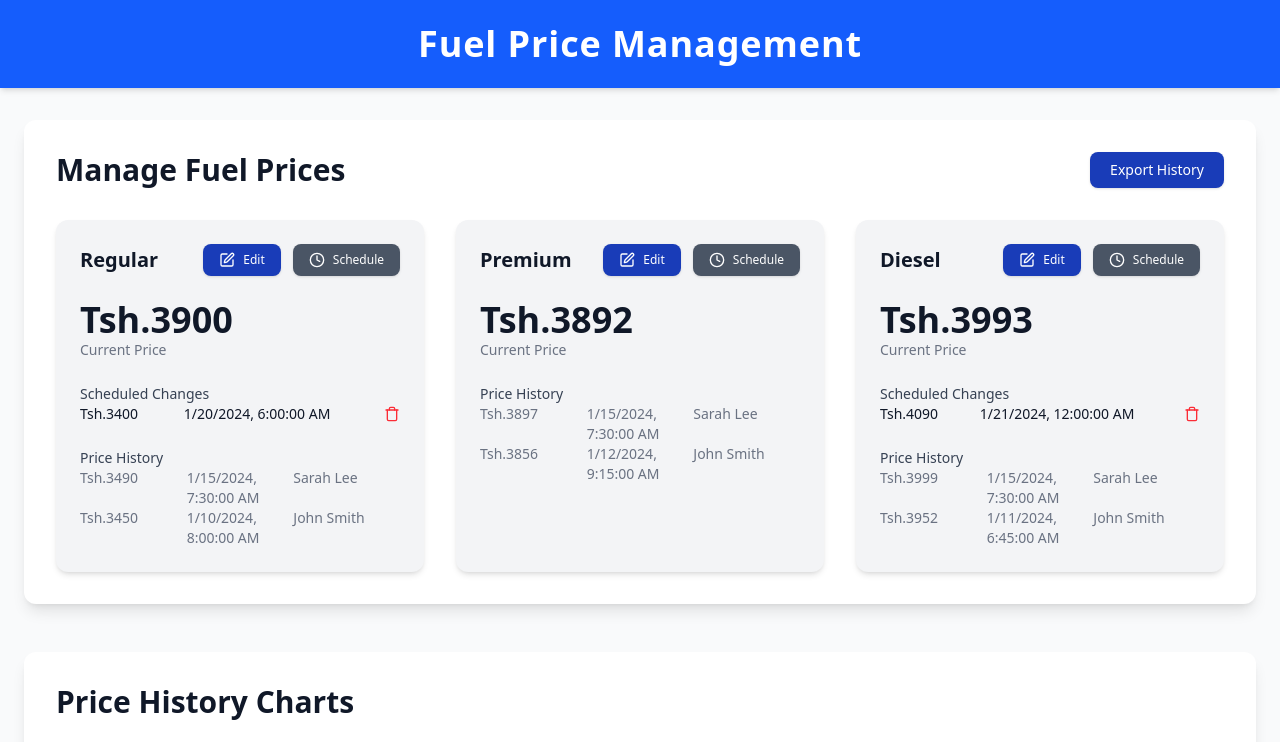
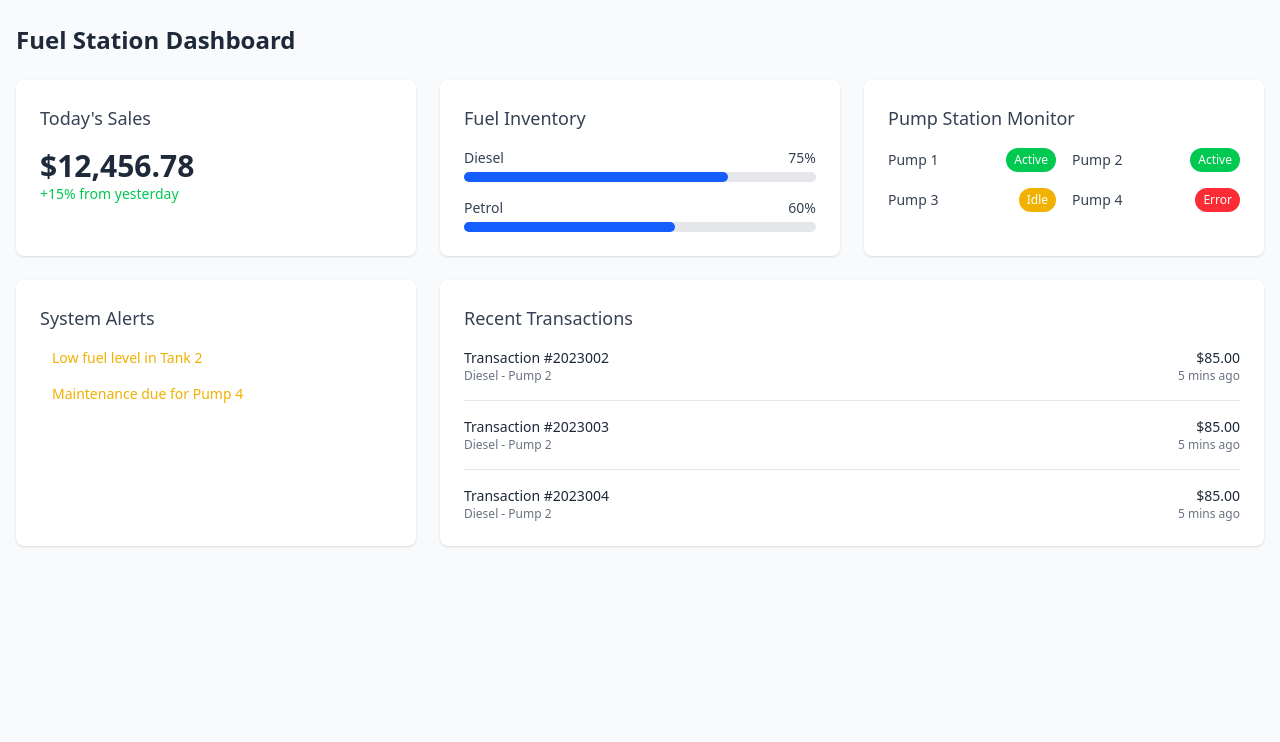
Before and after one commit to harshbix/FuelEase, a React (Vite) app: page / in a window 1280 px wide. Shown: the top 742 px of the page. Built offline with nearby package versions, Linux system fonts and the light colour scheme.

Commit message:
running the dashboard
configured the dashboard to run as our page

```diff
--- a/src/App.jsx
+++ b/src/App.jsx
@@ -1,11 +1,11 @@
 import React from "react";
 import "./app.css";
-import Pump from "./components/Prices/Prices";
+import Dashboard from "./components/dashboard/dashboard";
 
 const App = () => {
   return (
     <>
-     <Pump />
+     <Dashboard />
     </>
   );
 };
--- a/src/components/dashboard/dashboard.jsx
+++ b/src/components/dashboard/dashboard.jsx
@@ -1,5 +1,4 @@
 import React, { useState } from 'react';
-import NavigationBar from './NavigationBar';
 import TodaysSales from './TodaysSales';
 import FuelInventory from './FuelInventory';
 import PumpStationMonitor from './PumpStationMonitor';
@@ -7,12 +6,12 @@ import SystemAlerts from './SystemAlerts';
 import RecentTransactions from './RecentTransactions';
 import FuelStationHeader from './FuelStationHeader';
 
-const App = () => {
-  const [activeTab, setActiveTab] = useState('home');
+const Dashboard = () => {
+  const [activeTab] = useState('home');
 
   return (
     <div className="min-h-screen bg-gray-50">
-      <NavigationBar activeTab={activeTab} setActiveTab={setActiveTab} />
+      {/* NavigationBar component removed because it does not exist */}
 
       {/* Main Content */}
       <div className="max-w-7xl mx-auto px-4 py-6">
@@ -28,10 +27,10 @@ const App = () => {
           </div>
         )}
 
-        {activeTab === 'staff' && <StaffPage />}
+        {/* StaffPage component removed because it does not exist */}
       </div>
     </div>
   );
 };
 
-export default App;
+export default Dashboard;
```
Also changed, not shown: src/components/dashboard/RecentTransactions.jsx (renamed from src/components/dashboard/RecentTranscation.jsx), src/components/dashboard/SystemAlerts.jsx (renamed from src/components/dashboard/SystemAert.jsx).
